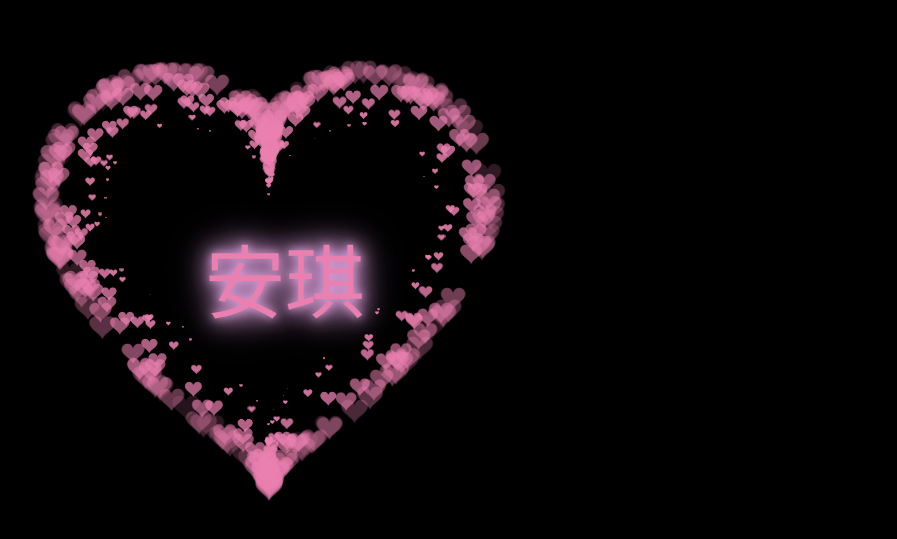
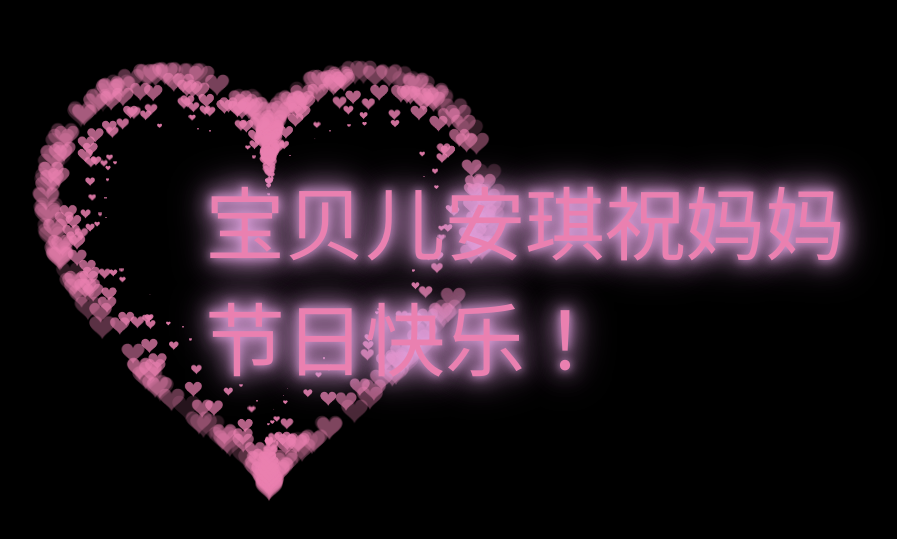
Before and after one commit to leiwang-gitub/anqi, a plain HTML site: page index.html in a window 1280 px wide. Shown: the part 123-662 px from the top of the page, without its empty margins (371-1268 px from the left). Drawn offline with Linux system fonts and the light colour scheme.

Commit message:
Update index.html

```diff
--- a/index.html
+++ b/index.html
@@ -277,6 +277,6 @@ var ParticlePool = (function() {
   }, 10);
 })(document.getElementById('pinkboard'));
   </script>
-  <div class="box">安琪</div>
+  <div class="box">宝贝儿安琪祝妈妈节日快乐！</div>
  </BODY>
 </HTML>
```
